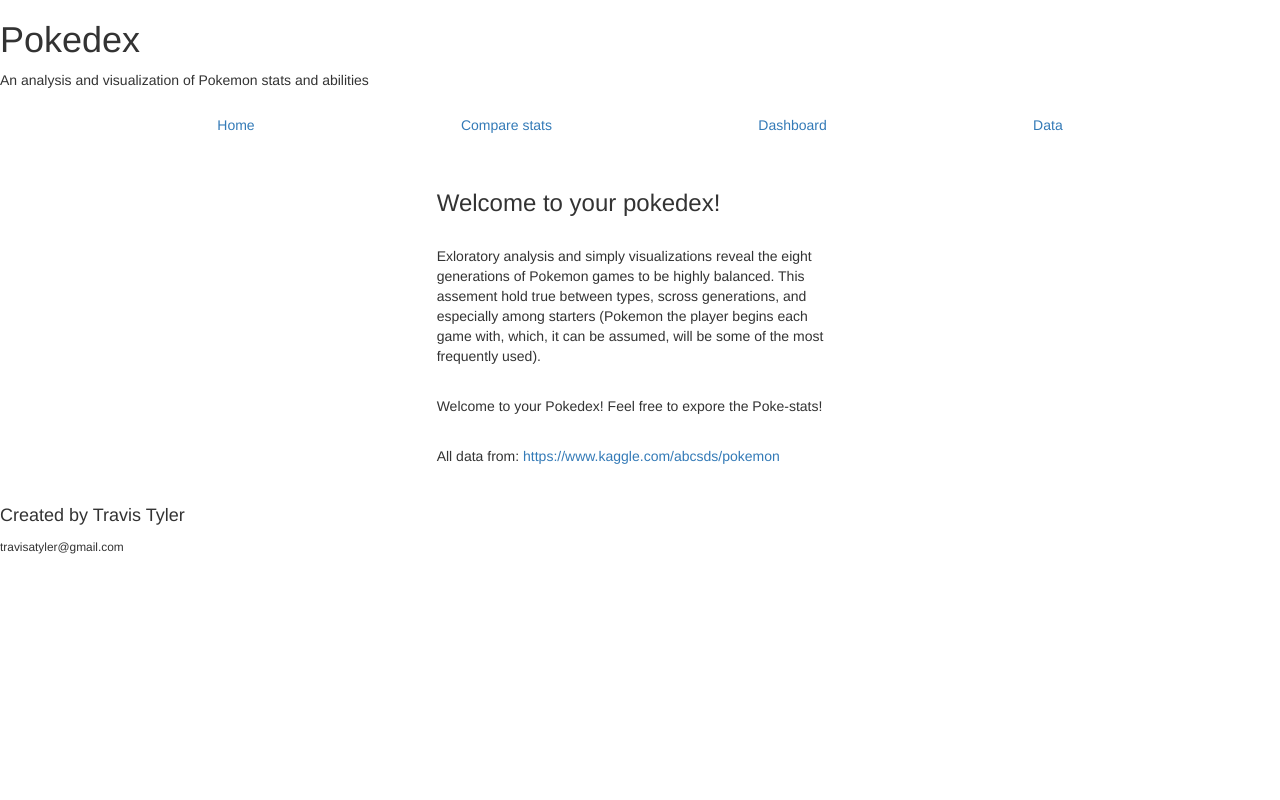
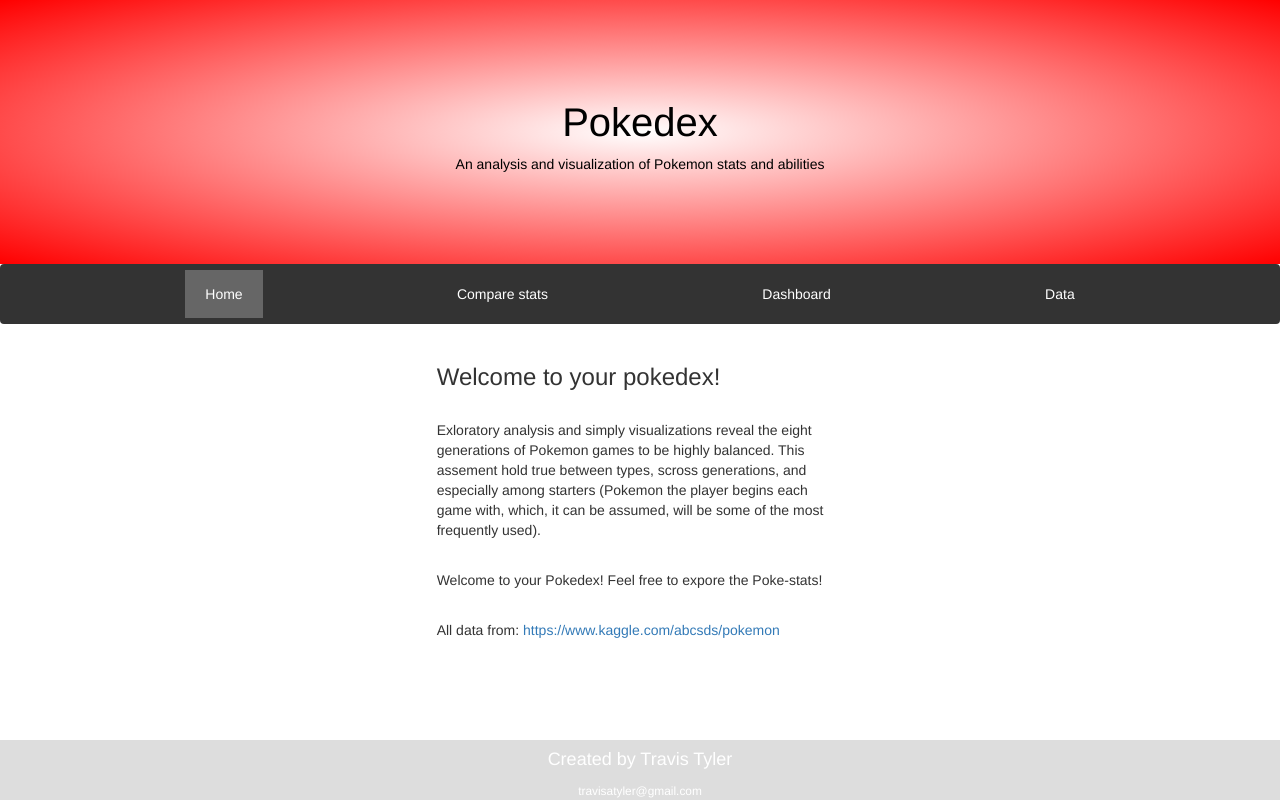
Before and after one commit to travis-tyler/Pok-nalysis, a Flask app: page / in a window 1280 px wide. Run offline with Flask 2, Linux system fonts and the light colour scheme; parts of the project's set-up code (start-up, migrations or seed data) failed here and were passed over; some libraries are stand-ins or nearby versions.

Commit message:
fixed fixed footer

```diff
--- a/poke_app/static/css/style.css
+++ b/poke_app/static/css/style.css
@@ -92,9 +92,13 @@ body {
 
 /* Footer */
 .footer {
-  padding: 20px;
+  position: fixed;
+  left: 0;
+  bottom: 0;
+  width: 100%;
+  background-color: #ddd;
+  color: white;
   text-align: center;
-  background: #ddd;
 }
 
 /* Responsive layout - when the screen is less than 700px wide, make the two columns stack on top of each other instead of next to each other */
--- a/poke_app/templates/index.html
+++ b/poke_app/templates/index.html
@@ -8,6 +8,7 @@
   <link rel="stylesheet" href="https://cdnjs.cloudflare.com/ajax/libs/font-awesome/4.7.0/css/font-awesome.min.css">
   <title>Pokemon stats</title>
   <link rel="stylesheet" href="https://stackpath.bootstrapcdn.com/bootstrap/4.3.1/css/bootstrap.min.css" integrity="sha384-ggOyR0iXCbMQv3Xipma34MD+dH/1fQ784/j6cY/iJTQUOhcWr7x9JvoRxT2MZw1T" crossorigin="anonymous">
+  <link rel="stylesheet" type="text/css" href="../static/css/style.css"/>
 
 </head>
 <body>
```
